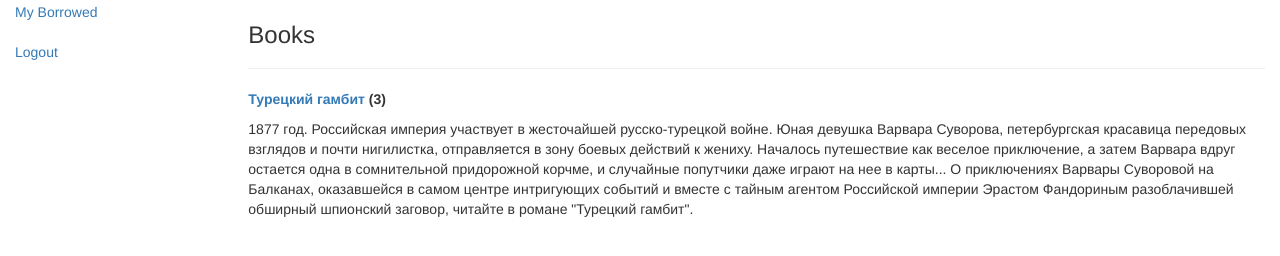
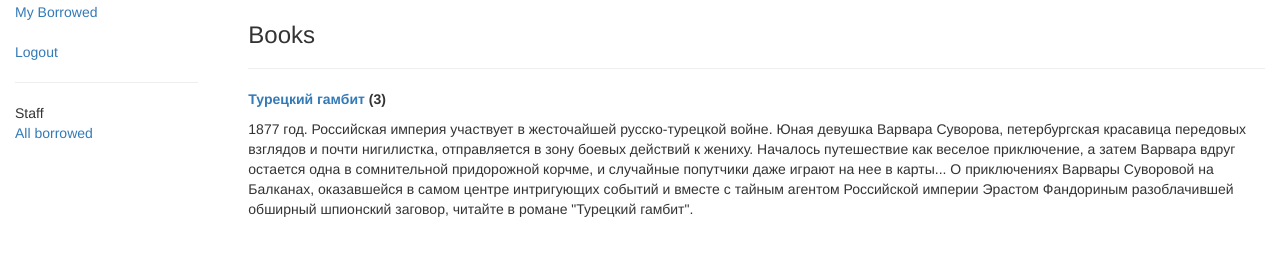
Before and after one commit to vitosv03/city_lib_4, a Django app: page /catalog/author/3 in a window 1280 px wide. Shown: the part 118-374 px from the top of the page. Run offline with Django 3.2, Linux system fonts and the light colour scheme; a user stored in the database is signed in; data comes from the database, SQL or seed files in the repository; both versions use the stored data as it was after the commit; some libraries are stand-ins or nearby versions.

Commit message:
7-задание. добавил проверку на стаф. простую

```diff
--- a/locallibrary/catalog/templates/base_generic.html
+++ b/locallibrary/catalog/templates/base_generic.html
@@ -33,8 +33,20 @@
           <li><a href="{% url 'logout'%}?next={{request.path}}">Logout</a></li>
       {% else %}
           <li><a href="{% url 'login'%}?next={{request.path}}">Login</a></li>
+     {% endif %}
+      </ul>
+
+      {% if user.is_staff %}
+          <hr />
+          <ul class="sidebar-nav">
+          <li>Staff</li>
+          {% if perms.catalog.can_mark_returned %}
+              <li><a href="{% url 'all-borrowed' %}">All borrowed</a></li>
+          {% endif %}
+          </ul>
       {% endif %}
-      </ul>
+
+
      {% endblock %}
       </div>
       <div class="col-sm-10 ">
```
Also changed, not shown: locallibrary/db.sqlite3.
